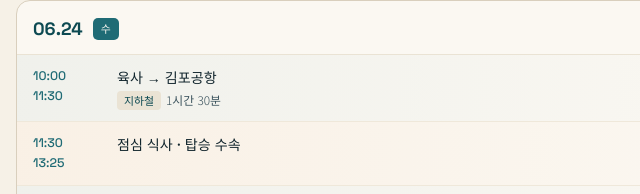
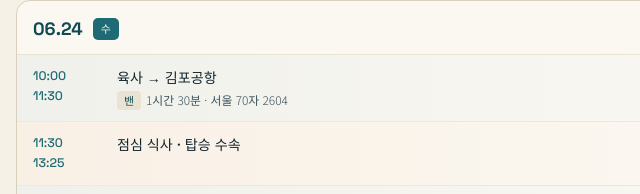
Before and after one commit to Hyunjoon0605/jeju, a plain HTML site: page index.html in a window 1280 px wide. Shown: the part 407-601 px from the top of the page, 0-640 px from the left. Drawn offline with Linux system fonts and the light colour scheme; no server answers; a web font is replaced by a local one.

Commit message:
Update index.html

```diff
--- a/index.html
+++ b/index.html
@@ -192,7 +192,7 @@
 
   <div class="day">
     <div class="day-head"><span class="day-date">06.24</span><span class="day-dow">수</span><span class="day-tag">이동 + KCC</span><span class="day-wx" data-wxdate="2026-06-24"></span></div>
-    <div class="ev move"><span class="t">10:00<br>11:30</span><div><div class="w">육사 → 김포공항</div><div class="m"><span class="pill">지하철</span>1시간 30분</div></div></div>
+    <div class="ev move"><span class="t">10:00<br>11:30</span><div><div class="w">육사 → 김포공항</div><div class="m"><span class="pill">밴</span>1시간 30분 · 서울 70자 2604</div></div></div>
     <div class="ev meal"><span class="t">11:30<br>13:25</span><div><div class="w">점심 식사 · 탑승 수속</div></div></div>
     <div class="ev move hl"><span class="t">13:25<br>14:40</span><div><div class="w">김포 → 제주</div><div class="m"><span class="pill">KE1121</span>1시간 15분</div></div></div>
     <div class="ev move"><span class="t">15:00<br>15:20</span><div><div class="w">렌터카 수령</div><div class="m"><span class="pill">롯데렌터카</span>셔틀</div></div></div>
```
